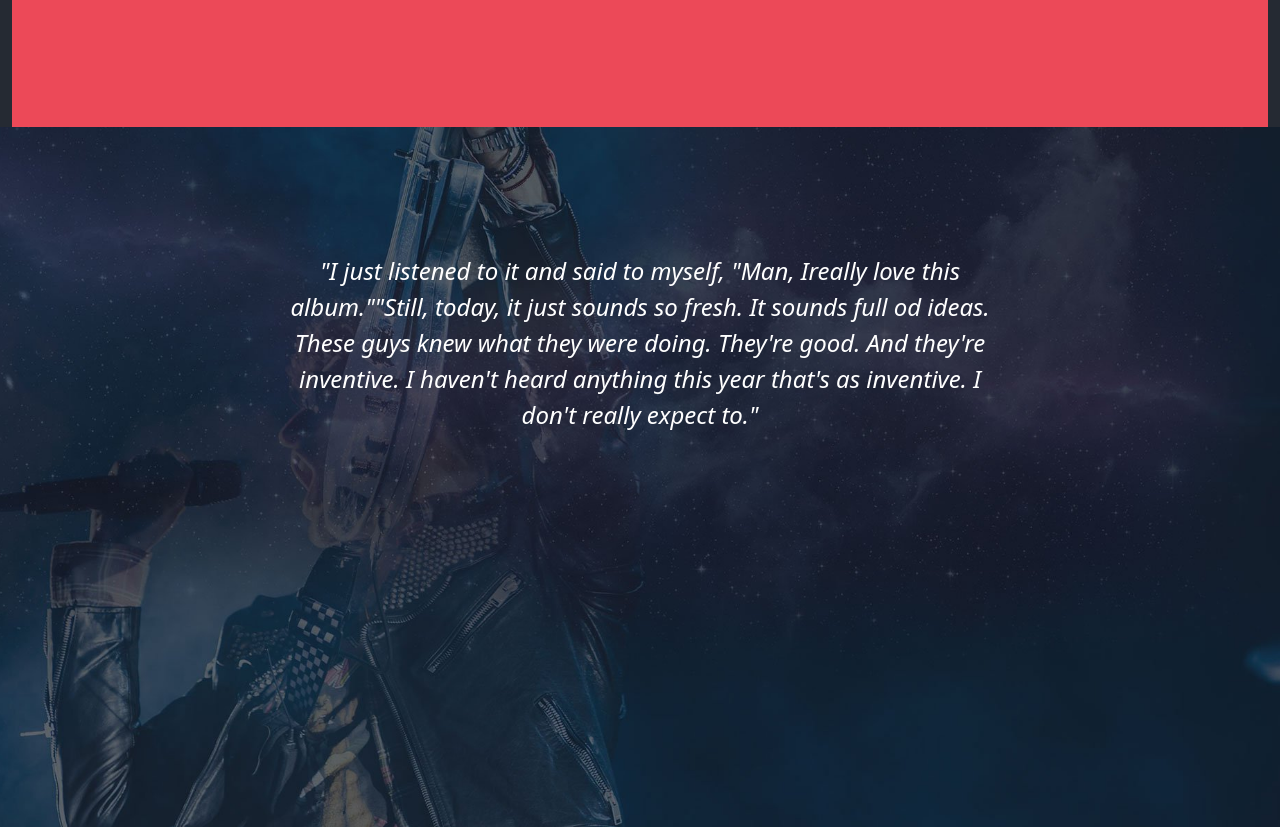
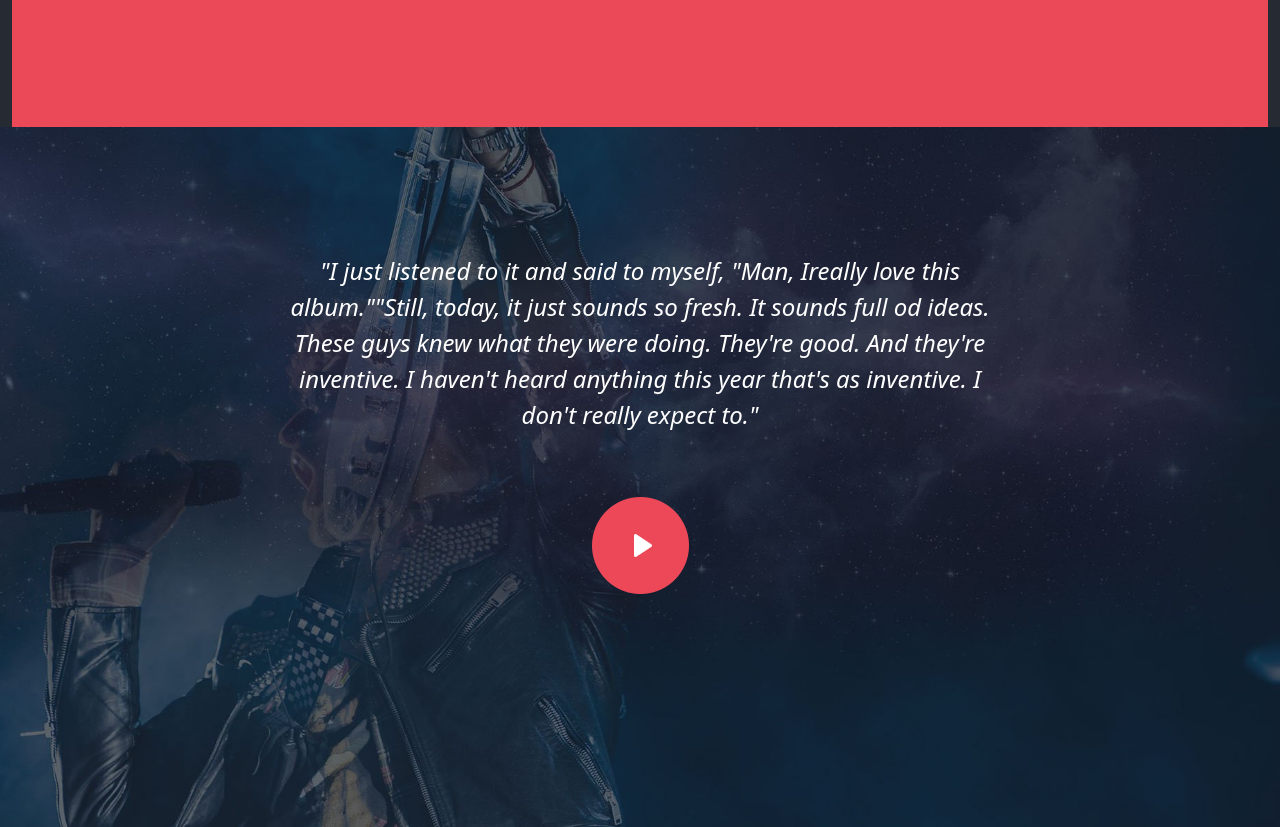
Before and after one commit to SilvioGiacomelli/proj-html-vuejs, a Vue app: page / in a window 1280 px wide. Shown: the part 4480-5307 px from the top of the page. Built offline with nearby package versions, Linux system fonts and the light colour scheme.

Commit message:
[Inserita immagine bottone]

```diff
--- a/src/components/partials/Video.vue
+++ b/src/components/partials/Video.vue
@@ -6,8 +6,9 @@
 <template>
   <div class="container-fluid">
     <div class="row">
-      <div class="col-12 d-flex align-items-center justify-content-center ">
+      <div class="col-12 d-flex align-items-center justify-content-center flex-column">
         <p class="text-center"> <em>"I just listened to it and said to myself, "Man, Ireally love this <br>album.""Still, today, it just sounds so fresh. It sounds full od ideas. <br>These guys knew what they were doing. They're good. And they're <br>inventive. I haven't heard anything this year that's as inventive. I <br>don't really expect to."</em></p>
+        <img src="../../assets/images/band_interview_play_icon.png" class="my-5">
       </div>
     </div>
   </div>
```
